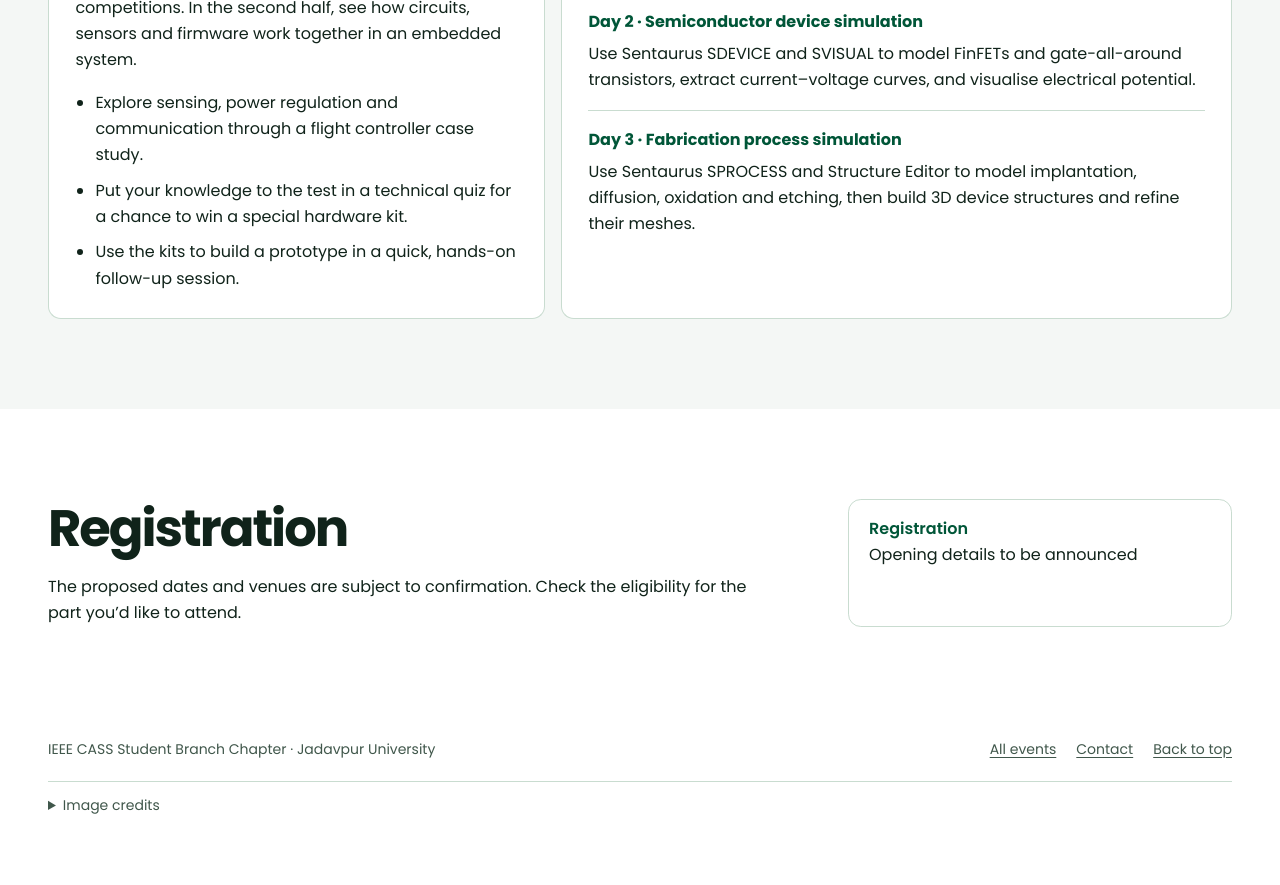
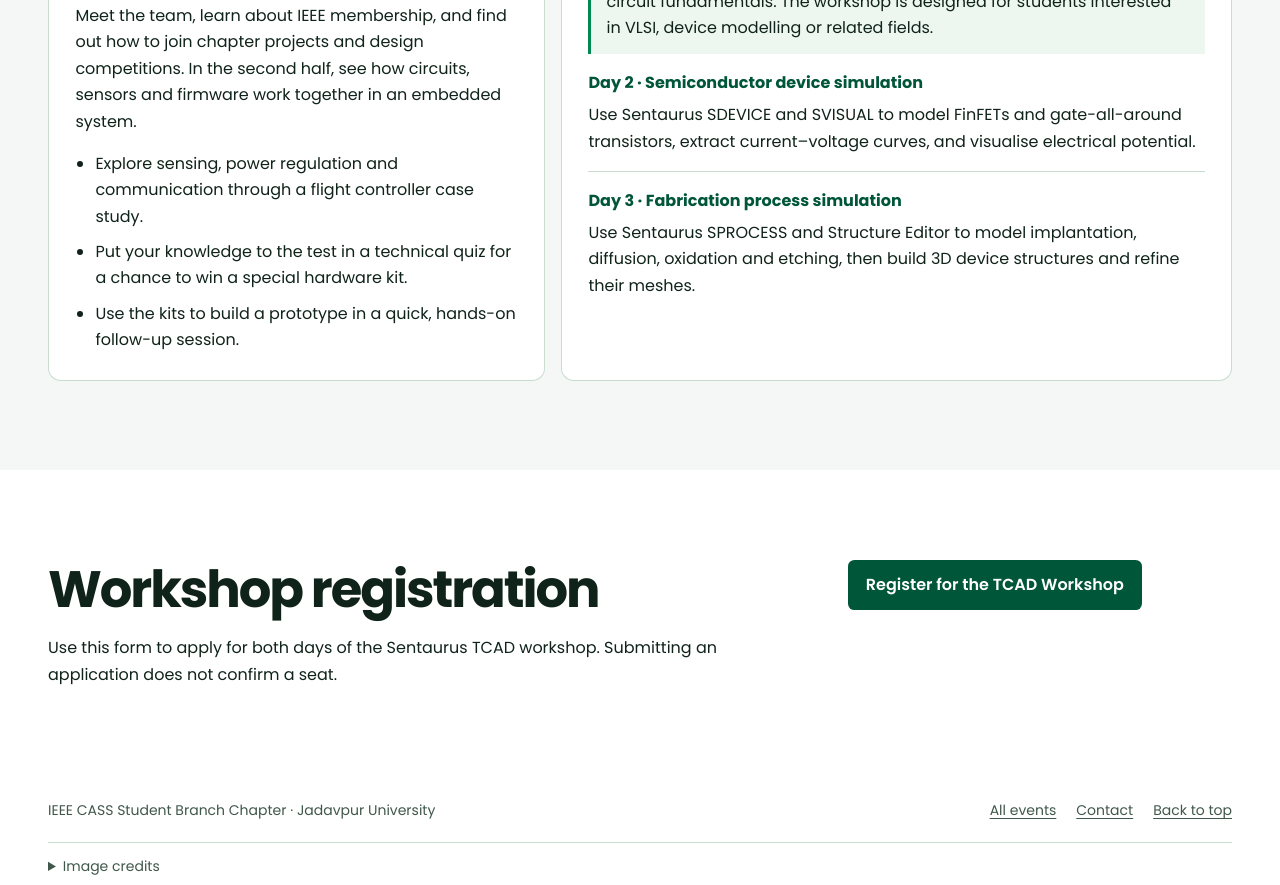
Before and after one commit to ieeecassjusbc/ieeecasjusbc.com, a plain HTML site: page dist/events/cascade/index.html in a window 1280 px wide. Shown: the part 1316-2201 px from the top of the page. Before the commit the page ends 2155 px from the top, so only its background shows below. Drawn offline with Linux system fonts and the light colour scheme.

Commit message:
Link CAScade TCAD workshop registration form

```diff
--- a/dist/events/cascade/index.html
+++ b/dist/events/cascade/index.html
@@ -45,6 +45,7 @@
         <div class="actions">
           <a class="button light" href="#orientation">Explore orientation</a>
           <a class="outline" href="#tcad-workshop">Explore the TCAD workshop</a>
+          <a class="outline" href="#registration">Workshop registration</a>
         </div>
       </div>
       <figure class="cascade-hero-gallery" aria-label="CAScade hardware and simulation images">
@@ -114,12 +115,12 @@
 
   <section class="wrap section cascade-overview" id="registration" aria-labelledby="registration-title">
     <div>
-      <h2 id="registration-title">Registration</h2>
-      <p>The proposed dates and venues are subject to confirmation. Check the eligibility for the part you’d like to attend.</p>
+      <h2 id="registration-title">Workshop registration</h2>
+      <p>Use this form to apply for both days of the Sentaurus TCAD workshop. Submitting an application does not confirm a seat.</p>
     </div>
-    <dl class="cascade-facts">
-      <div><dt>Registration</dt><dd>Opening details to be announced</dd></div>
-    </dl>
+    <div>
+      <a class="button" href="https://forms.gle/8ZrmG2yCCCAMLRCn9">Register for the TCAD Workshop</a>
+    </div>
   </section>
 </main>
 <footer class="wrap footer">
```
